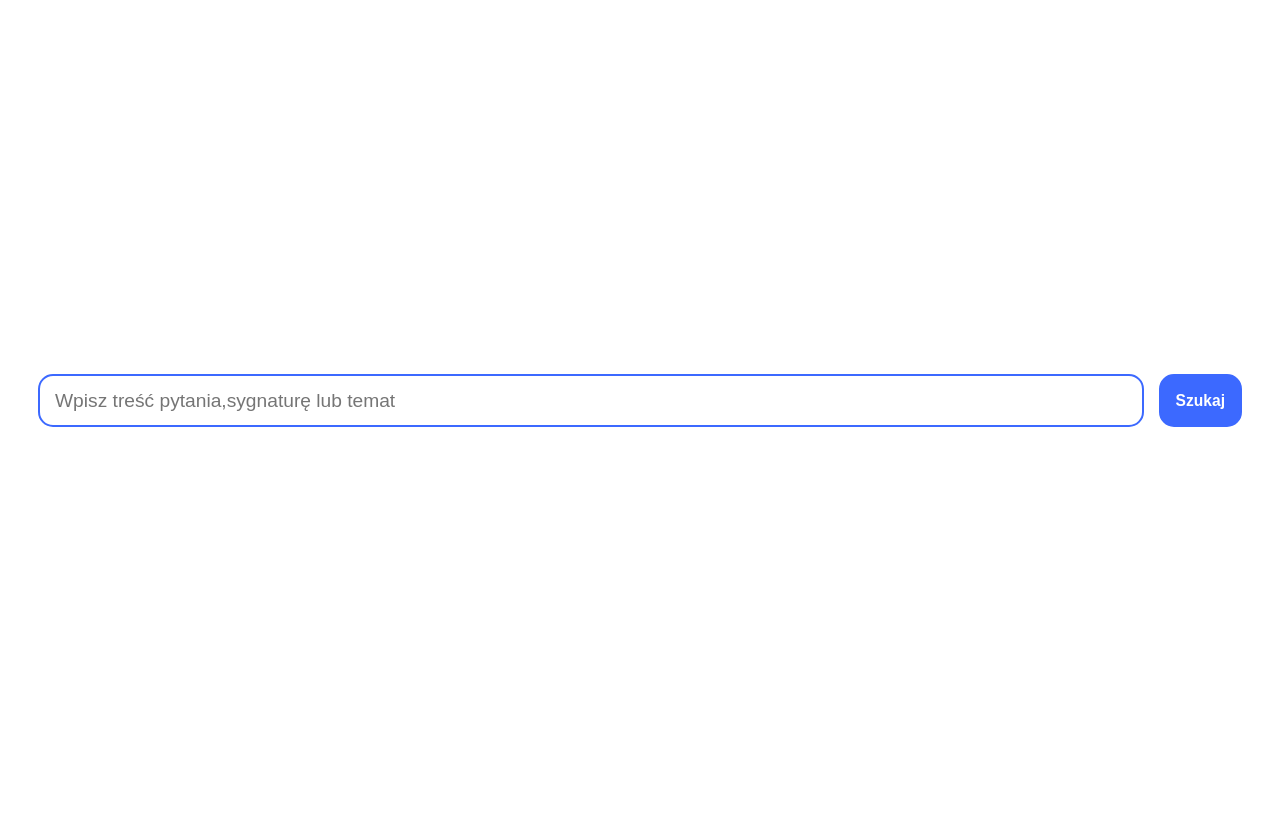
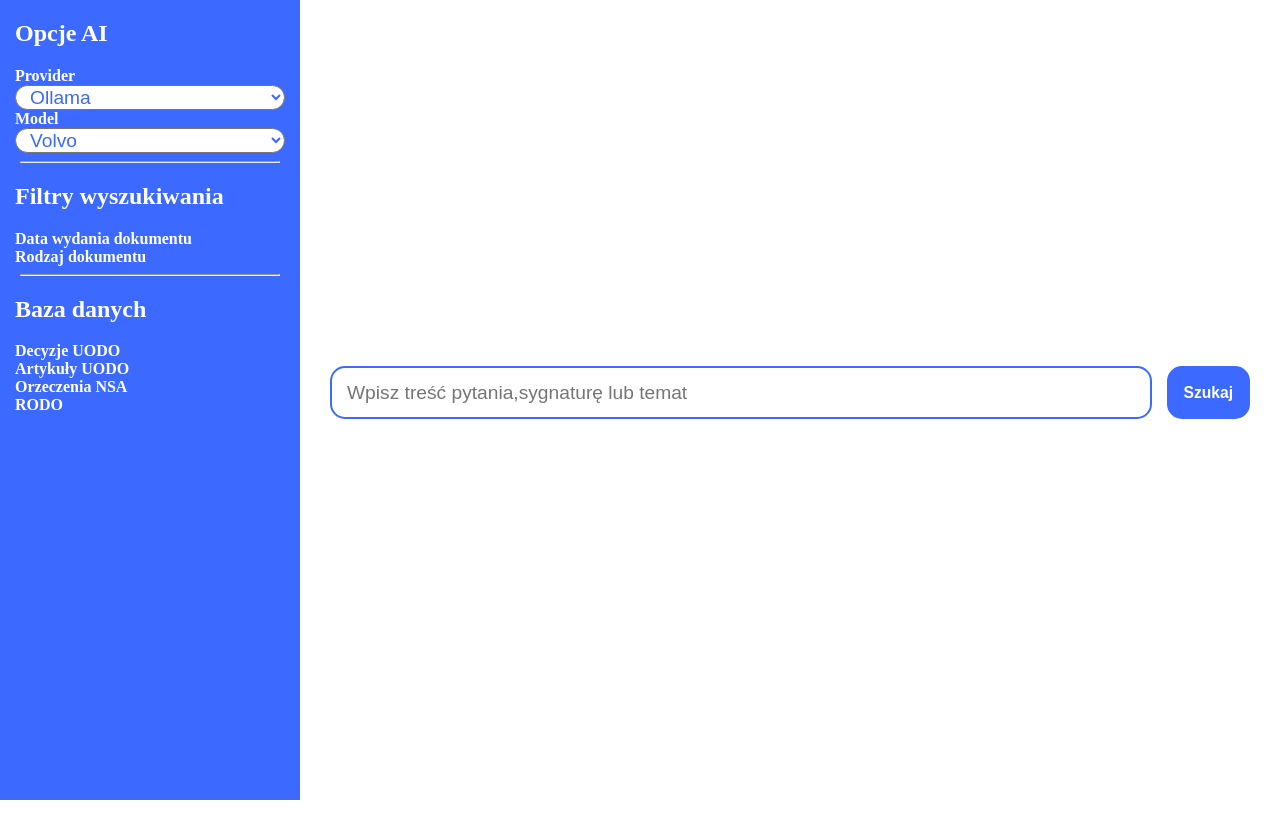
Before and after one commit to krysx7003/neuro_poc, a React (Vite) app in the folder front-end/: page / in a window 1280 px wide. Built offline with nearby package versions, Linux system fonts and the light colour scheme.

Commit message:
Added Sidebar

```diff
--- a/front-end/src/App.css
+++ b/front-end/src/App.css
@@ -1,3 +1,17 @@
+body {
+    margin: 0;
+    padding: 0;
+}
+.app-container {
+    display: grid;
+    grid-template-columns: 300px 1fr;
+    min-height: 100vh;
+}
+
+.main-content {
+    padding: 20px;
+}
+
 .normal {
     min-height: 100vh;
     padding: 15vh 30px 0vh 30px;
--- a/front-end/src/App.tsx
+++ b/front-end/src/App.tsx
@@ -1,6 +1,7 @@
 import DocumentList from "./components/DocumentList";
 import AnswerField from "./components/AnswerField";
 import InputField from "./components/InputField";
+import Sidebar from "./components/Sidebar";
 import type { Document } from "./types/components";
 import { useState } from "react";
 import "./App.css";
@@ -24,7 +25,15 @@ function App() {
 
     return (
         <>
-            <div className={answerVisible ? "normal" : "centered"}>
+            <div className="app-container">
+                <Sidebar providers={["Ollama", "Groq"]} />
+                <div
+                    className={
+                        answerVisible
+                            ? "normal main-content"
+                            : "centered main-content"
+                    }
+                >
                     <InputField
                         onSearch={(query: string) => {
                             setCurrentQuery(query);
@@ -41,6 +50,7 @@ function App() {
                         <div />
                     )}
                 </div>
+            </div>
         </>
     );
 }
--- /dev/null
+++ b/front-end/src/components/Sidebar.css
@@ -0,0 +1,33 @@
+hr {
+    color: #ffffff;
+    margin-left: 5px;
+    margin-right: 5px;
+}
+
+h4 {
+    margin-top: 0px;
+    margin-bottom: 0px;
+}
+
+select {
+    background-color: #ffffff;
+    color: #3c69ff;
+    border-radius: 15px;
+    padding-left: 10px;
+    margin-top: 0px;
+    margin-bottom: 0px;
+    margin-right: 0px;
+    font-size: 1.2rem;
+    width: 100%;
+}
+
+.sidebar {
+    width: 270px;
+    background-color: #3c69ff;
+    color: #ffffff;
+    height: 100%;
+    transition: width 0.3s ease;
+    overflow: hidden;
+    padding-left: 15px;
+    padding-right: 15px;
+}
--- /dev/null
+++ b/front-end/src/components/Sidebar.tsx
@@ -0,0 +1,44 @@
+import { useState } from "react";
+import "./Sidebar.css";
+
+interface Props {
+    providers: string[];
+}
+
+const getProviderModels = (provider: string) => {
+    return ["Volvo", "Saab", "Mercedes", "Audi"];
+};
+function Sidebar({ providers }: Props) {
+    const [selectedProvider, setSelectedProvider] = useState(providers[0]);
+    const models = getProviderModels(selectedProvider);
+
+    return (
+        <div className="sidebar">
+            <h2>Opcje AI</h2>
+            <h4>Provider</h4>
+            <select onChange={(e) => setSelectedProvider(e.target.value)}>
+                {providers.map((provider) => {
+                    return <option value={provider}>{provider}</option>;
+                })}
+            </select>
+            <h4>Model</h4>
+            <select>
+                {models.map((model) => {
+                    return <option value={model}>{model}</option>;
+                })}
+            </select>
+            <hr />
+            <h2>Filtry wyszukiwania</h2>
+            <h4>Data wydania dokumentu</h4>
+            <h4>Rodzaj dokumentu</h4>
+            <hr />
+            <h2>Baza danych</h2>
+            <h4>Decyzje UODO</h4>
+            <h4>Artykuły UODO</h4>
+            <h4>Orzeczenia NSA</h4>
+            <h4>RODO</h4>
+        </div>
+    );
+}
+
+export default Sidebar;
```
Lines whose indentation alone changed are shown as unchanged.
